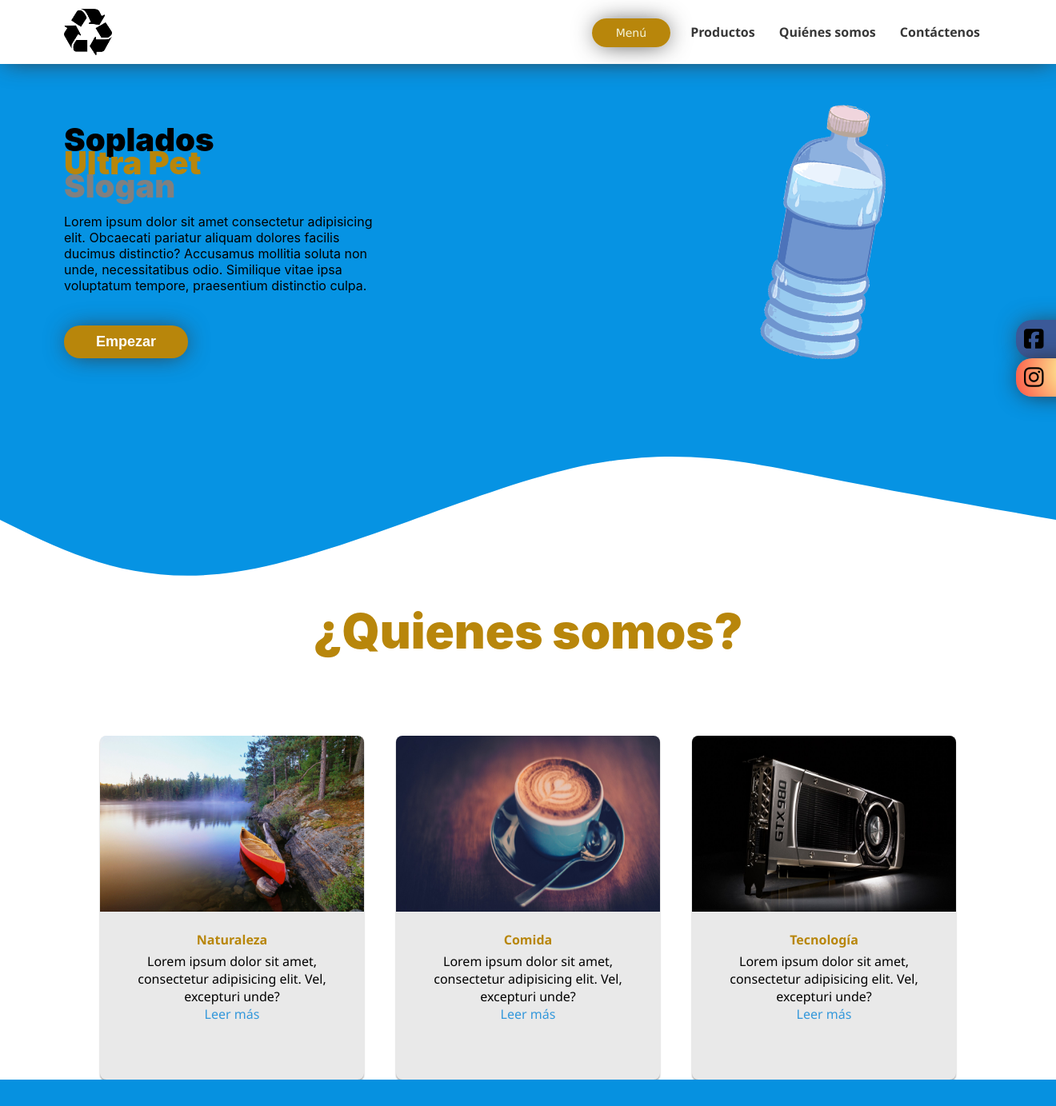
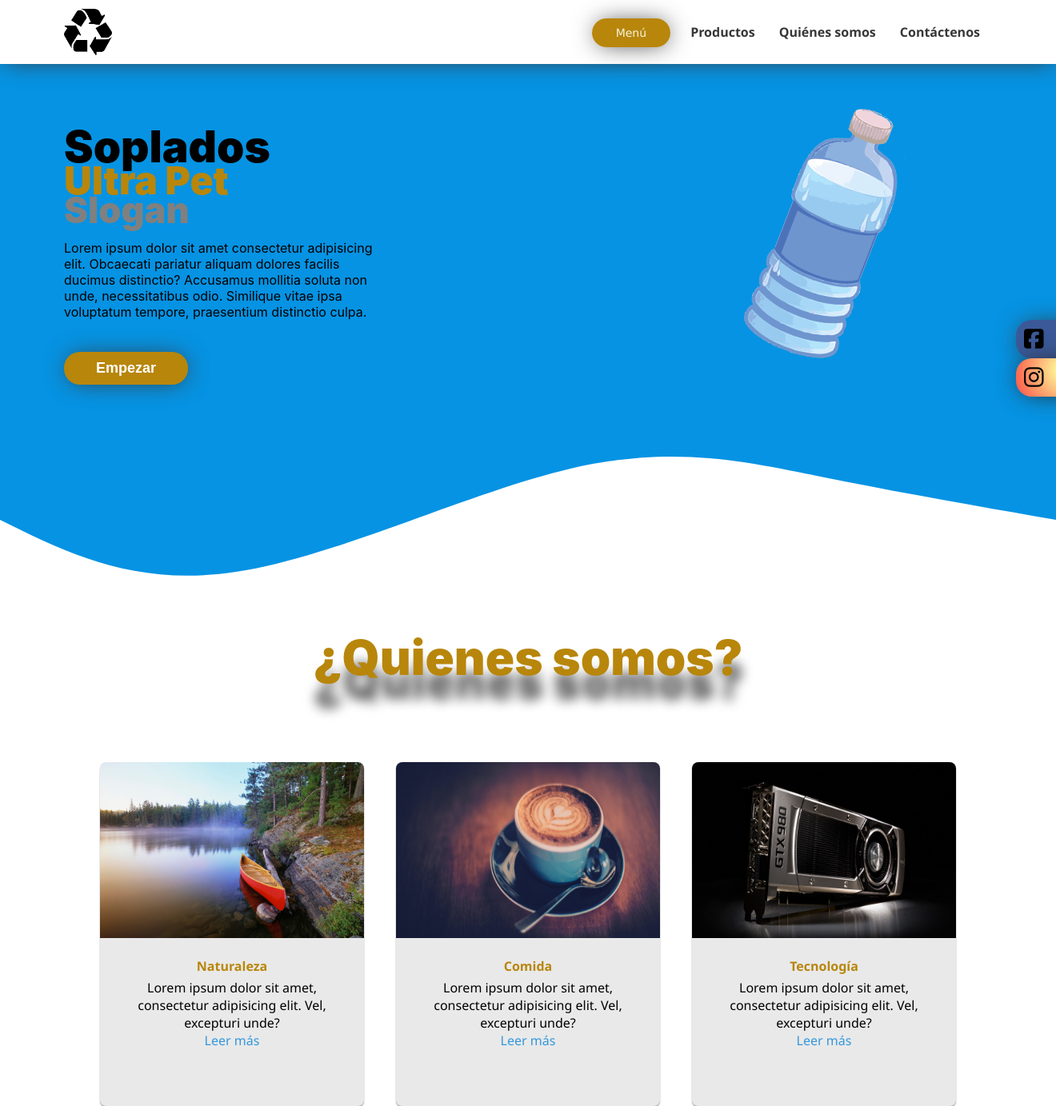
Before and after one commit to andymudz/sopladosultrapet, a PHP site: page /sopladosultrapet/ in a window 1320 px wide. Shown: the whole page at 80% size. Before the commit the page ends 1350 px from the top, so only its background shows below. Run offline with PHP 8.4, Linux system fonts and the light colour scheme; some libraries are stand-ins or nearby versions.

Commit message:
redes 2.0

```diff
--- a/css/style.css
+++ b/css/style.css
@@ -139,20 +139,20 @@
 }
 .cover h1 {
   max-width: 400px;
-  font-size: 40px;
+  font-size: 55px;
   font-weight: 900;
   color: black;
 }
 
 .cover h2 {
-  font-size: 40px;
+  font-size: 48px;
   font-weight: 900;
   color: darkgoldenrod;
   margin-top: -20px;
 }
 
 .cover h3 {
-  font-size: 40px;
+  font-size: 45px;
   font-weight: 900;
   color: gray;
   margin-top: -20px;
@@ -191,19 +191,19 @@
   top: -70px;
   right: 0;
   width: 400px;
-  animation: move-vector 6s ease-in-out infinite;
+  animation: move-vector 7s linear infinite;
 }
 
 @keyframes move-vector {
   0% {
-    transform: rotate(30deg);
+    transform: rotate(25deg);
   }
   25% {
-    transform: rotate(-30deg);
+    transform: rotate(-25deg);
   }
 
   100% {
-    transform: rotate(30deg);
+    transform: rotate(25deg);
   }
 }
 /*fin cover*/
@@ -241,6 +241,7 @@
   font-family: -apple-system, BlinkMacSystemFont, "Segoe UI", Roboto, Oxygen,
     Ubuntu, Cantarell, "Open Sans", "Helvetica Neue", sans-serif;
   animation: move-quienes-somos 5s ease-in-out infinite;
+  text-shadow: 1px 30px 15px rgb(87, 87, 87);
 }
 
 @keyframes move-quienes-somos {
@@ -333,8 +334,8 @@
 .it1 {
   display: flex;
   overflow: hidden;
-  right: -200px;
-  width: 250px;
+  right: -150px;
+  width: 200px;
   position: relative;
   padding: 10px;
   background: #3b5998;
@@ -353,8 +354,8 @@
 .it2 {
   display: flex;
   overflow: hidden;
-  right: -200px;
-  width: 250px;
+  right: -150px;
+  width: 200px;
   position: relative;
   padding: 10px;
   background: #d6249f;
@@ -389,7 +390,7 @@
 }
 
 .face1 {
-  font-size: 24px;
+  font-size: 20px;
   display: inline-block;
   margin-left: 20px;
   font-family: -apple-system, BlinkMacSystemFont, "Segoe UI", Roboto, Oxygen,
@@ -399,7 +400,7 @@
 }
 
 .face2 {
-  font-size: 24px;
+  font-size: 20px;
   font-family: -apple-system, BlinkMacSystemFont, "Segoe UI", Roboto, Oxygen,
     Ubuntu, Cantarell, "Open Sans", "Helvetica Neue", sans-serif;
   color: #000;
```
